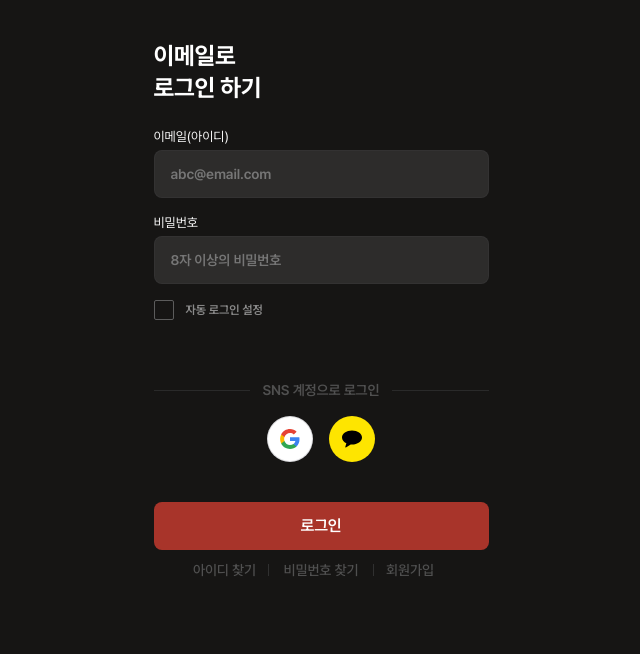
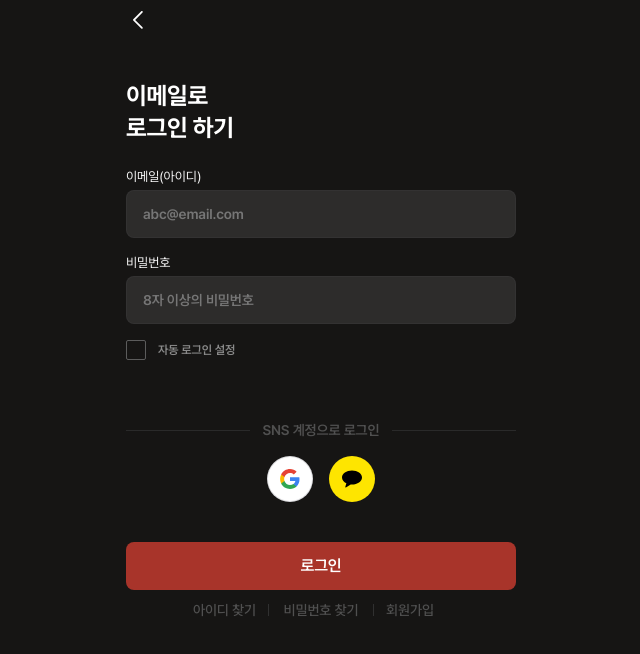
Before and after one commit to 2ruuuu/chagok, a Next.js app: page /login/email in a window 1280 px wide. Shown: the top 654 px of the page, without its empty margins (319-959 px from the left). Built offline with nearby package versions, Linux system fonts and the light colour scheme.

Commit message:
design: auth 레이아웃 최대 너비 조정 및 이메일 로그인 뒤로가기 추가

```diff
--- a/src/app/(auth)/layout.tsx
+++ b/src/app/(auth)/layout.tsx
@@ -1,6 +1,6 @@
 const AuthLayout = ({ children }: LayoutProps<"/">) => {
   return (
-    <div className="flex flex-1 flex-col mx-auto w-full max-w-93.75 px-5 pb-14">
+    <div className="flex flex-1 flex-col mx-auto w-full max-w-107.5 px-5 pb-14">
       {children}
     </div>
   );
--- a/src/app/(auth)/login/email/page.tsx
+++ b/src/app/(auth)/login/email/page.tsx
@@ -1,3 +1,4 @@
+import BackButton from "@/components/back-button/BackButton";
 import Bottom from "./_components/Bottom";
 import CheckBox from "./_components/CheckBox";
 import OauthLogin from "./_components/OauthLogin";
@@ -5,6 +6,9 @@ import OauthLogin from "./_components/OauthLogin";
 const EmailLoginPage = () => {
   return (
     <div>
+      <div className="flex w-full justify-start py-2">
+        <BackButton />
+      </div>
       <div className="py-10 flex flex-col gap-10">
         <div className="flex flex-col gap-6">
           <h1 className="text-heading1">
--- a/src/app/(auth)/login/page.tsx
+++ b/src/app/(auth)/login/page.tsx
@@ -6,7 +6,7 @@ const LoginPage = () => {
   return (
     <>
       <Header />
-      <div className="mx-auto flex w-83.75 flex-col">
+      <div className="flex w-full flex-col">
         <OauthLogin />
         <Bottom />
       </div>
```
